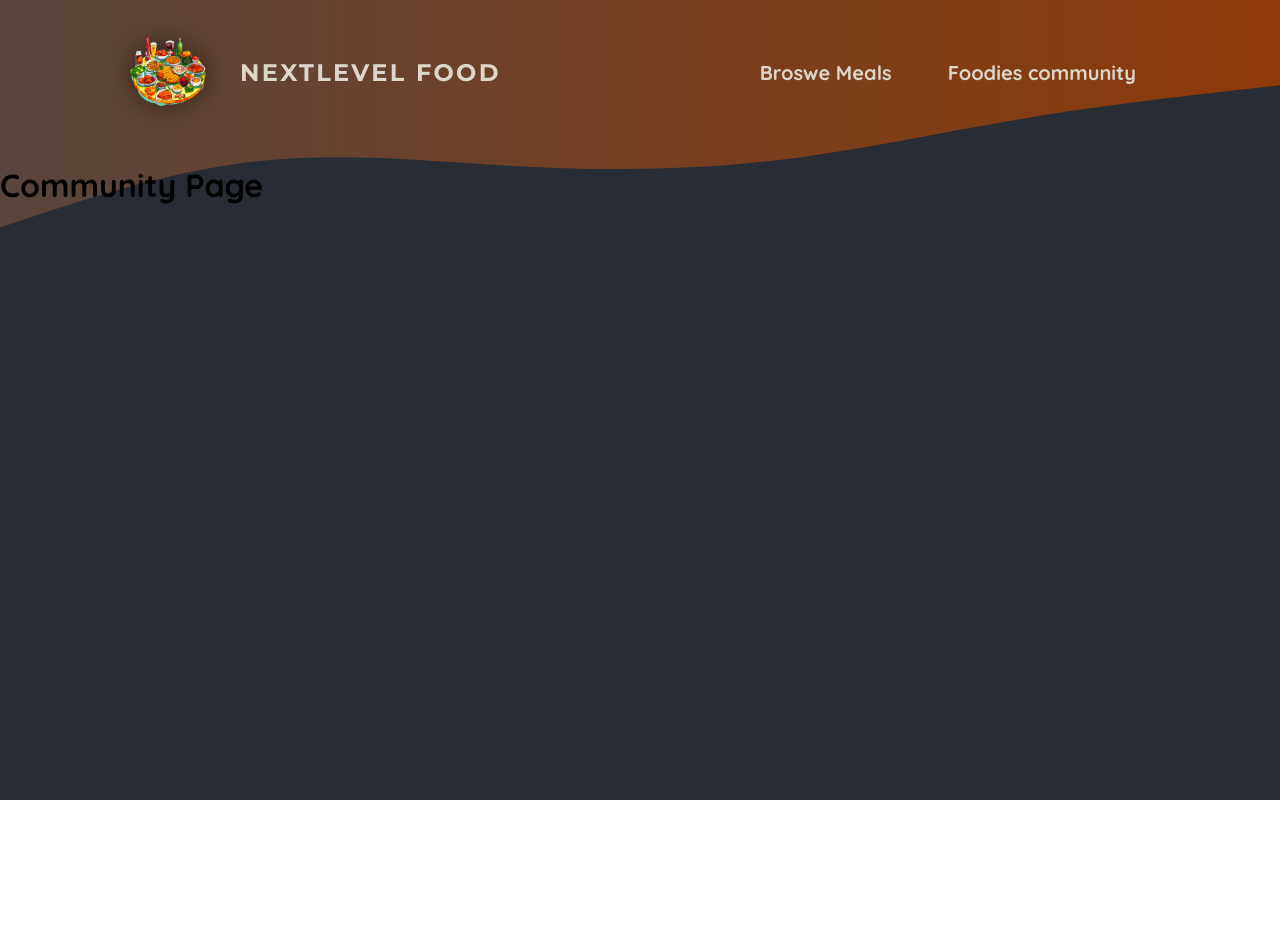
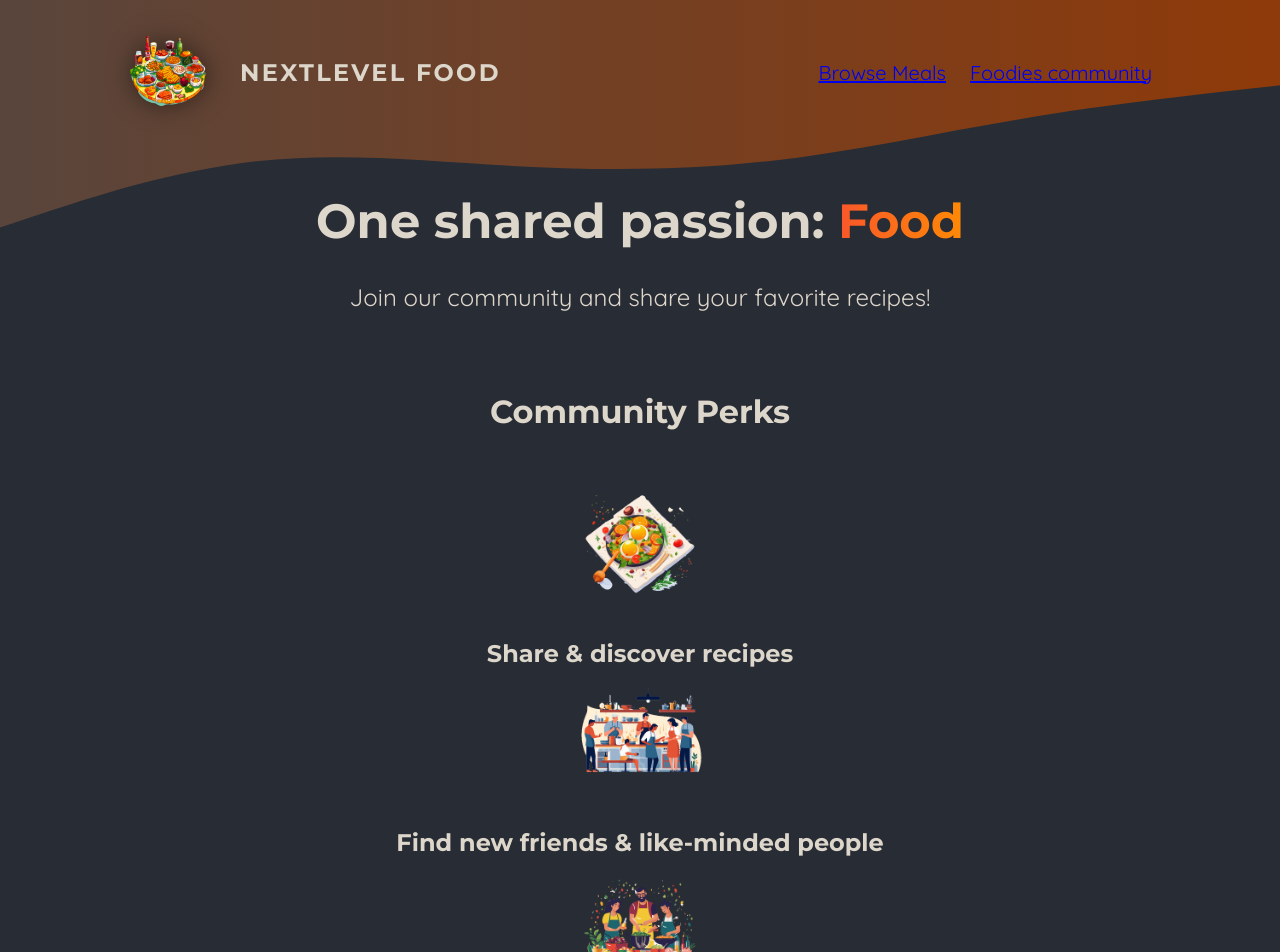
Before and after one commit to AntonioBrasilio/Next, a Next.js app in the folder meals-project/: page /community in a window 1280 px wide. Shown: the top 952 px of the page. Before the commit the page ends 800 px from the top, so only its background shows below. Built offline with nearby package versions, Linux system fonts and the light colour scheme.

Commit message:
feat: New navlink component

```diff
--- a/meals-project/app/community/page.js
+++ b/meals-project/app/community/page.js
@@ -1,7 +1,46 @@
+import Image from 'next/image';
+
+import mealIcon from '@/assets/icons/meal.png';
+import communityIcon from '@/assets/icons/community.png';
+import eventsIcon from '@/assets/icons/events.png';
+import classes from './page.module.css';
+
 export default function CommunityPage() {
     return (
-        <div>
-            <h1>Community Page</h1>
-        </div>
+        <>
+            <header className={classes.header}>
+                <h1>
+                    One shared passion: <span className={classes.highlight}>Food</span>
+                </h1>
+                <p>Join our community and share your favorite recipes!</p>
+            </header>
+            <main className={classes.main}>
+                <h2>Community Perks</h2>
+
+                <ul className={classes.perks}>
+                    <li>
+                        <Image
+                            src={mealIcon}
+                            alt="A delicious meal"
+                        />
+                        <p>Share & discover recipes</p>
+                    </li>
+                    <li>
+                        <Image
+                            src={communityIcon}
+                            alt="A crowd of people, cooking"
+                        />
+                        <p>Find new friends & like-minded people</p>
+                    </li>
+                    <li>
+                        <Image
+                            src={eventsIcon}
+                            alt="A crowd of people at a cooking event"
+                        />
+                        <p>Participate in exclusive events</p>
+                    </li>
+                </ul>
+            </main>
+        </>
     );
 }
--- /dev/null
+++ b/meals-project/app/community/page.module.css
@@ -0,0 +1,61 @@
+.header {
+    gap: 3rem;
+    margin: 3rem auto 5rem auto;
+    width: 90%;
+    max-width: 75rem;
+    color: #ddd6cb;
+    font-size: 1.5rem;
+    text-align: center;
+}
+
+.header h1 {
+    font-family: 'Montserrat', sans-serif;
+}
+
+.highlight {
+    background: linear-gradient(90deg, #f9572a, #ff8a05);
+    background-clip: text;
+    -webkit-background-clip: text;
+    -webkit-text-fill-color: transparent;
+}
+
+.main {
+    width: 90%;
+    max-width: 40rem;
+    margin: 0 auto;
+    text-align: center;
+}
+
+.main h2 {
+    font-family: 'Montserrat', sans-serif;
+    font-size: 2rem;
+    margin-bottom: 3rem;
+    color: #ddd6cb;
+}
+
+.perks {
+    list-style: none;
+    margin: 3rem 0;
+    padding: 0;
+}
+
+.perks li {
+    display: flex;
+    flex-direction: column;
+    align-items: center;
+    gap: 2rem;
+}
+
+.perks img {
+    width: 8rem;
+    height: 8rem;
+    object-fit: contain;
+}
+
+.perks p {
+    font-family: 'Montserrat', sans-serif;
+    font-size: 1.5rem;
+    font-weight: bold;
+    margin: 0;
+    color: #ddd6cb;
+}
--- a/meals-project/app/page.js
+++ b/meals-project/app/page.js
@@ -1,11 +1,11 @@
 import Link from 'next/link';
 import classes from './page.module.css';
-import { ImageSlideshow } from '@/components/main-header/images/image-slideshow';
+import { ImageSlideshow } from '@/components/images/image-slideshow';
 
 export default function Home() {
     return (
         <>
-            <heade className={classes.header}>
+            <header className={classes.header}>
                 <div className={classes.slideshow}>
                     <ImageSlideshow />
                 </div>
@@ -19,7 +19,7 @@
                         <Link href="/meals">Explore Meals</Link>
                     </div>
                 </div>
-            </heade>
+            </header>
             <main>
                 <section className={classes.section}>
                     <h2>How it works</h2>
--- a/meals-project/components/main-header/main-header.js
+++ b/meals-project/components/main-header/main-header.js
@@ -3,6 +3,7 @@
 import classes from './main-header.module.css';
 import Image from 'next/image';
 import { MainHeaderBackground } from './main-header-background';
+import NavLink from './nav-link';
 
 export const MainHeader = () => {
     return (
@@ -22,10 +23,10 @@
                 <nav className={classes.nav}>
                     <ul>
                         <li>
-                            <Link href="/meals">Broswe Meals</Link>
+                            <NavLink href="/meals">Browse Meals</NavLink>
                         </li>
                         <li>
-                            <Link href="/community">Foodies community</Link>
+                            <NavLink href="/community">Foodies community</NavLink>
                         </li>
                     </ul>
                 </nav>
--- a/meals-project/components/main-header/main-header.module.css
+++ b/meals-project/components/main-header/main-header.module.css
@@ -21,30 +21,6 @@
     font-size: 1.25rem;
 }
 
-.nav a {
-    text-decoration: none;
-    color: #ddd6cb;
-    font-weight: bold;
-    padding: 0.5rem 1rem;
-    border-radius: 0.5rem;
-}
-
-.nav a:hover,
-.nav a:active {
-    background: linear-gradient(90deg, #ff8a05, #f9b331);
-    background-clip: text;
-    -webkit-background-clip: text;
-    -webkit-text-fill-color: transparent;
-    text-shadow: 0 0 18px rgba(248, 190, 42, 0.8);
-}
-
-.active {
-    background: linear-gradient(90deg, #ff8a05, #f9b331);
-    background-clip: text;
-    -webkit-background-clip: text;
-    -webkit-text-fill-color: transparent;
-}
-
 .logo {
     display: flex;
     align-items: center;
--- /dev/null
+++ b/meals-project/components/main-header/nav-link.js
@@ -0,0 +1,17 @@
+'use client';
+
+import Link from 'next/link';
+import { usePathname } from 'next/navigation';
+
+import classes from './main-header.module.css';
+
+export default function NavLink({ href, children }) {
+    const path = usePathname();
+    return (
+        <Link
+            href={href}
+            className={path.startsWith(href) ? `${classes.link} ${classes.active}` : classes.link}>
+            {children}
+        </Link>
+    );
+}
```
Also changed, not shown: meals-project/components/main-header/nav-link.module.css (added, +23 -0 lines), meals-project/components/images/image-slideshow.js (renamed from meals-project/components/main-header/images/image-slideshow.js), meals-project/components/images/image-slideshow.module.css (renamed from meals-project/components/main-header/images/image-slideshow.module.css).
